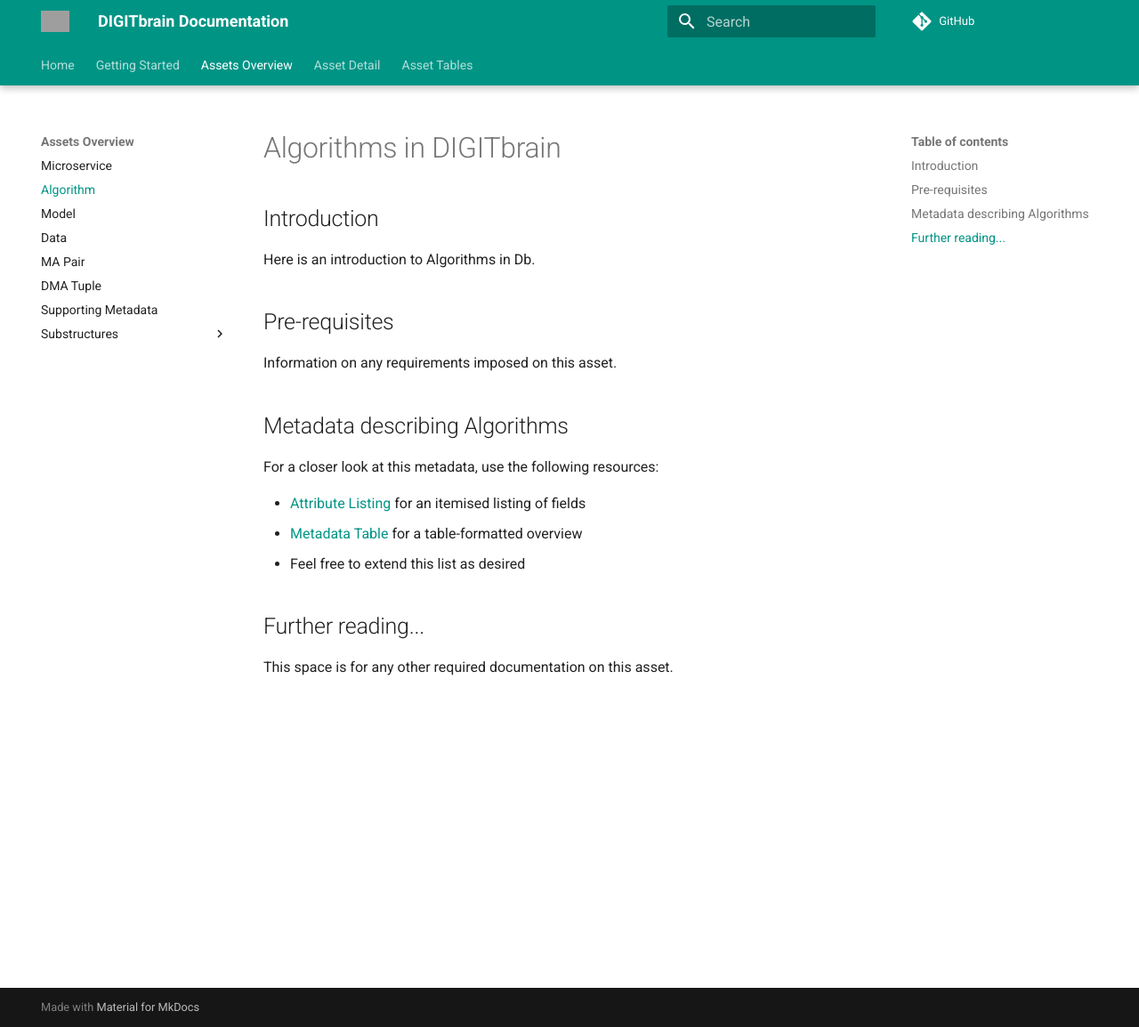
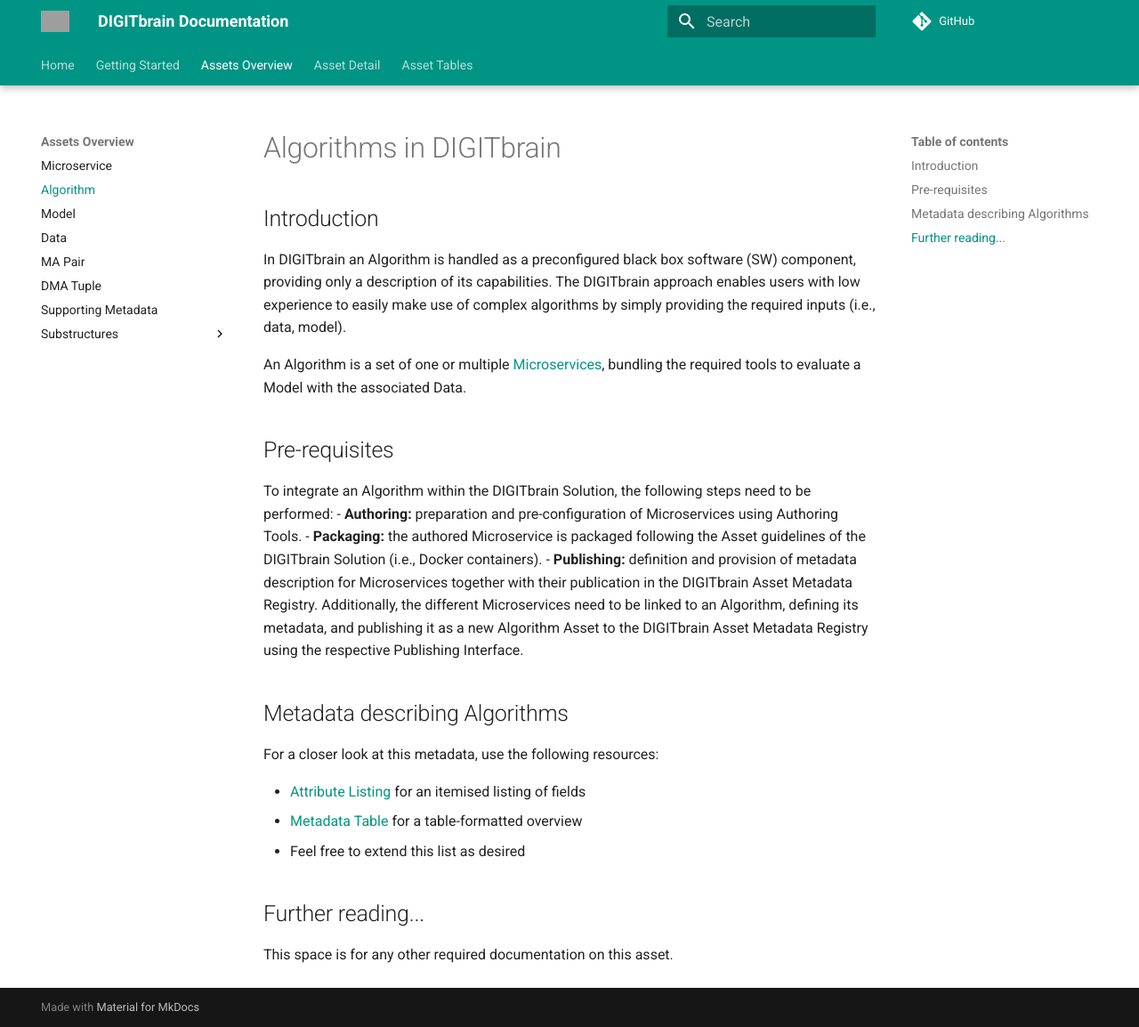
Before and after one commit to DIGITbrain/digitbrain.github.io, an MkDocs documentation site: the page built from docs/algorithm.md, in a window 1280 px wide and 1154 px high. Shown: the whole window at 89% size. Built offline with MkDocs 1.6.1 and Material for MkDocs 9.7.7, drawn with Linux system fonts in a browser that asks for light colours; comment, search, counter and statistics services are not loaded; grey boxes are pictures that could not be loaded.

Commit message:
feat(algorithm): update overview text
Source: DIGITbrain Deliverable, D6.1 - Algorithms for the Digital Brain

```diff
--- a/docs/algorithm.md
+++ b/docs/algorithm.md
@@ -2,11 +2,21 @@
 
 ## Introduction
 
-Here is an introduction to Algorithms in Db.
+In DIGITbrain an Algorithm is handled as a preconfigured black box
+software (SW) component, providing only a description of its capabilities.
+The DIGITbrain approach enables users with low experience to easily make
+use of complex algorithms by simply providing the required inputs
+(i.e., data, model).
+
+An Algorithm is a set of one or multiple [Microservices](microservice.md),
+bundling the required tools to evaluate a Model with the associated Data.
 
 ## Pre-requisites
 
-Information on any requirements imposed on this asset.
+To integrate an Algorithm within the DIGITbrain Solution, the following steps need to be performed:
+- **Authoring:** preparation and pre-configuration of Microservices using Authoring Tools.
+- **Packaging:** the authored Microservice is packaged following the Asset guidelines of the DIGITbrain Solution (i.e., Docker containers).
+- **Publishing:** definition and provision of metadata description for Microservices together with their publication in the DIGITbrain Asset Metadata Registry. Additionally, the different Microservices need to be linked to an Algorithm, defining its metadata, and publishing it as a new Algorithm Asset to the DIGITbrain Asset Metadata Registry using the respective Publishing Interface.
 
 ## Metadata describing Algorithms
 
```
